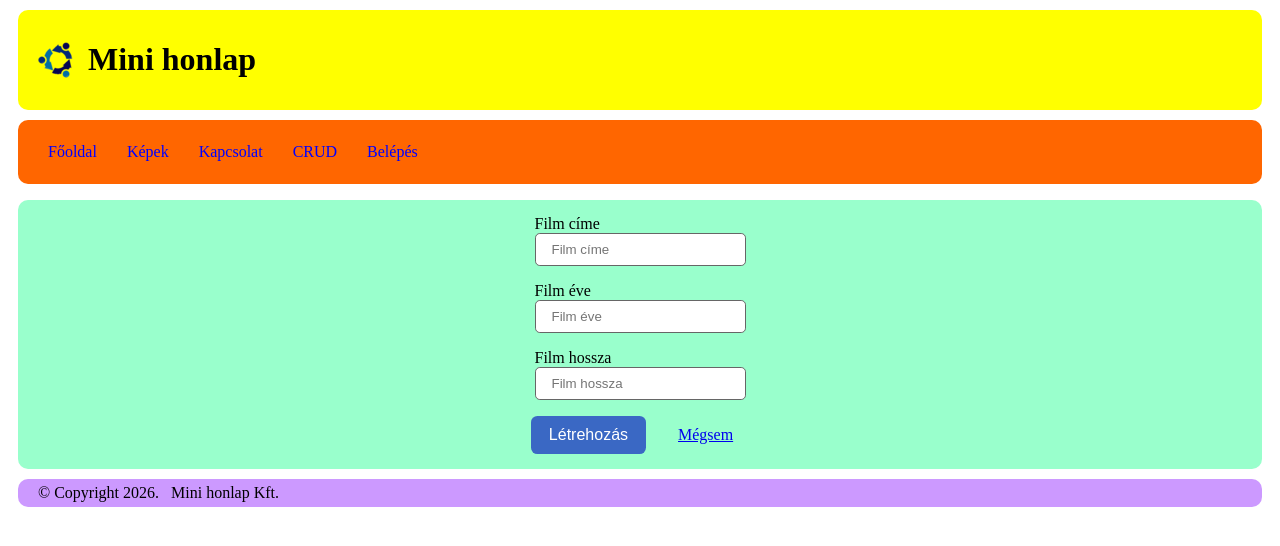
After one commit to Elimphis/Aszity_Milan_Gyakorlat, a PHP site: page /createfilm in a window 1280 px wide. The commit adds this page. Shown: the top 546 px of the page. Run offline with PHP 8.4, Linux system fonts and the light colour scheme.

Commit message:
CRUD Post frontend es backend

```diff
--- a/includes/config.inc.php
+++ b/includes/config.inc.php
@@ -24,7 +24,9 @@ $oldalak = array(
 
 	'kapcsolat' => array('fajl' => 'kapcsolat', 'szoveg' => 'Kapcsolat', 'menun' => array(1,1)),
     'uzenetek'  => array('fajl' => 'uzenetek', 'szoveg' => 'Üzenetek', 'menun' => array(0,1)),
-    'crud'      => array('fajl' => 'crud', 'szoveg' => 'CRUD', 'menun' => array(1,1)),
+
+    'crud'       => array('fajl' => 'crud', 'szoveg' => 'CRUD', 'menun' => array(1,1)),
+    'createfilm' => array('fajl' => 'createfilm', 'szoveg' => 'CRUD2', 'menun' => array(0,0)),
 
     'belepes' => array('fajl' => 'belepes', 'szoveg' => 'Belépés', 'menun' => array(1,0)),
     'belep'   => array('fajl' => 'belep', 'szoveg' => '', 'menun' => array(0,0)),
--- a/styles/stilus.css
+++ b/styles/stilus.css
@@ -1,3 +1,5 @@
+.hidden { display: none; }
+
 .flex {
     display: flex;
 }
@@ -112,7 +114,7 @@ footer {
     background-color: #CC99FF;
 }
 
-button {
+button, .button {
     padding: .5rem 1rem;
     border-radius: .4rem;
     cursor: pointer;
--- /dev/null
+++ b/templates/pages/createfilm.tpl.php
@@ -0,0 +1,23 @@
+<form class="flex col items-center gap-1" id="crud-form" method="POST" action="crud" enctype="multipart/form-data">
+
+    <div class="flex col">
+        <label for="film_cim">Film címe</label>
+        <input type="text" id="film_cim" name="film_cim" placeholder="Film címe" required />
+    </div>
+
+    <div class="flex col">
+        <label for="film_ev">Film éve</label>
+        <input type="number" id="film_ev" name="film_ev" min="0" placeholder="Film éve" required />
+    </div>
+
+    <div class="flex col">
+        <label for="film_hossz">Film hossza</label>
+        <input type="number" id="film_hossz" name="film_hossz" min="0" placeholder="Film hossza" required />
+    </div>
+
+    <div class="flex row items-center gap-1">
+        <button class="button primary" type="submit">Létrehozás</button>
+        <a class="button" href="/crud">Mégsem</a>
+    </div>
+
+</form>
```
Also changed, not shown: logicals/crud.php (+43 -3 lines), templates/pages/crud.tpl.php (+8 -14 lines), includes/crud.controller.inc.php (deleted).
